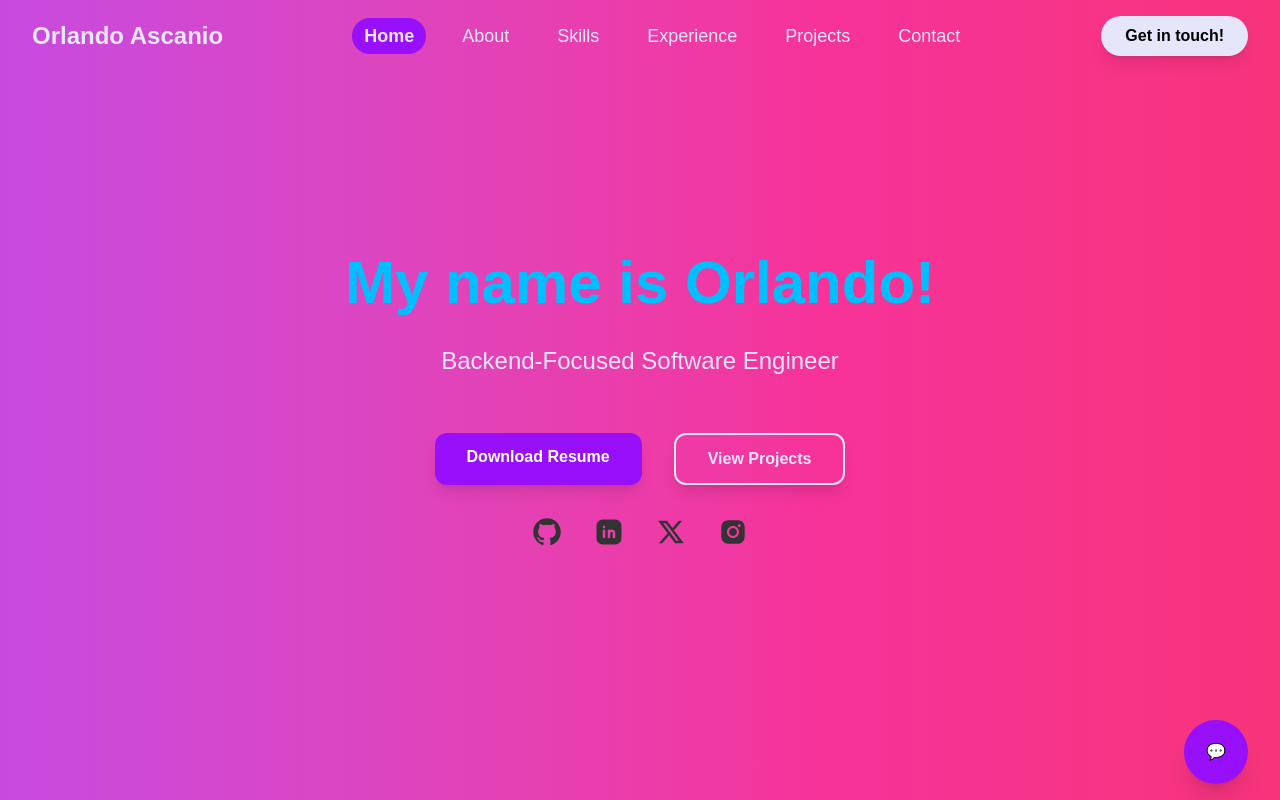
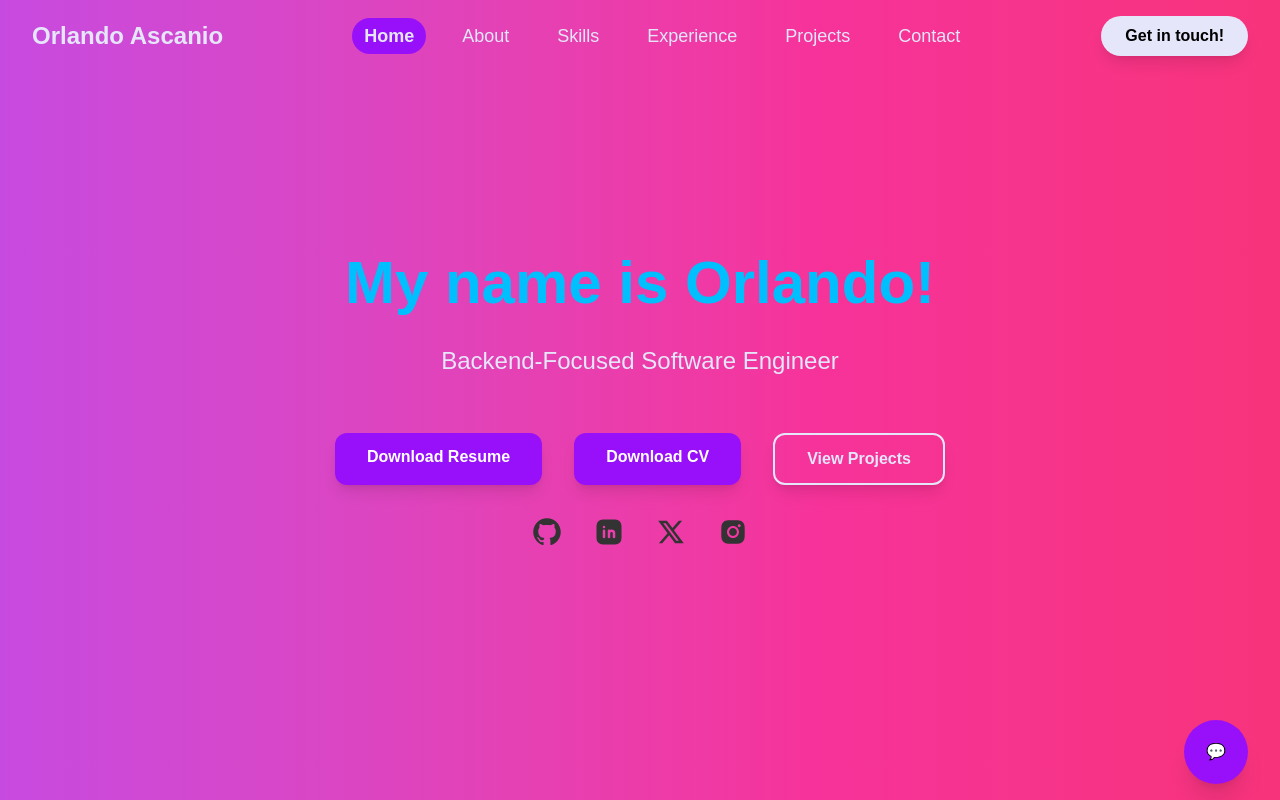
Before and after one commit to Gojer16/Personal-Resume, a React (Vite) app: page / in a window 1280 px wide. Built offline with nearby package versions, Linux system fonts and the light colour scheme.

Commit message:
Adding CV and update resume

```diff
--- a/src/components/Header.jsx
+++ b/src/components/Header.jsx
@@ -73,6 +73,18 @@ export default function Header() {
                 </motion.a>
                 <motion.a
                     variants={childVariants}
+                    href="/CVPersonal.pdf"
+                    target="_blank"
+                    download
+                    rel="noopener noreferrer"
+                    className="mt-6 inline-block bg-purple-600 hover:bg-purple-700 focus:ring-2 focus:ring-purple-500 text-white font-semibold rounded-xl px-8 py-3 shadow-lg hover:shadow-2xl transition-all"
+                    whileHover={{ scale: 1.05 }}
+                    whileTap={{ scale: 0.98 }}
+                    >
+                    Download CV
+                </motion.a>
+                <motion.a
+                    variants={childVariants}
                     href="#projects"
                     className="mt-6 md:mt-6 inline-block border-2 border-secondary  text-secondary hover:bg-primary hover:text-white focus:ring-2 focus:ring-secondary shadow-lg hover:shadow-2xl hover:border-primary font-semibold rounded-xl px-8 py-3 transition-all"
                     whileHover={{ scale: 1.05 }}
```
Also changed, not shown: 2 other files (tests, documents, lock files or other folders).
